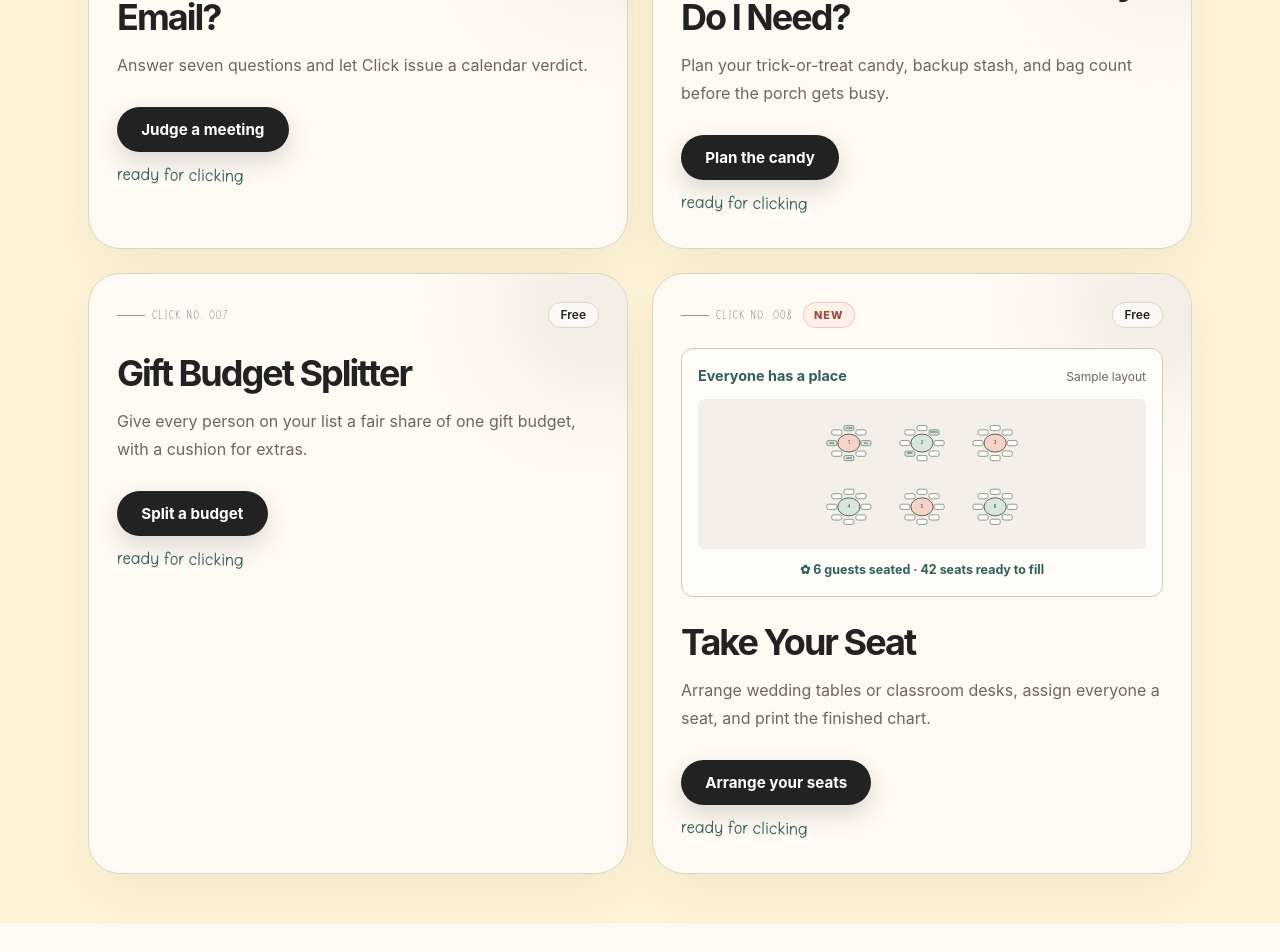
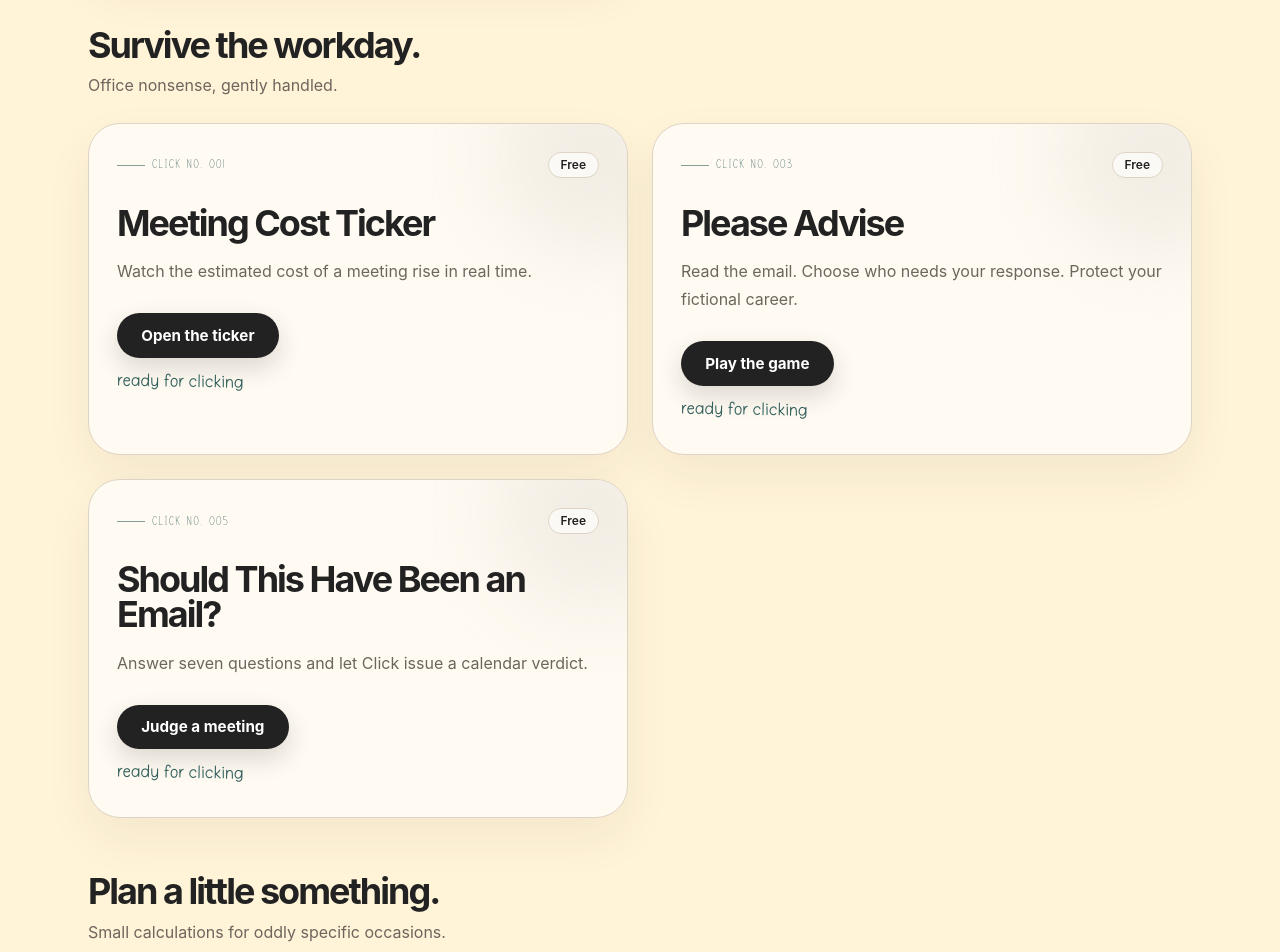
Before and after one commit to alwaysready4moore/nice-little-click-lab, a Next.js app: page /clicks in a window 1280 px wide. Shown: the part 1820-2772 px from the top of the page. Built offline with nearby package versions, Linux system fonts and the light colour scheme.

Commit message:
Organize Click catalog by visitor goal

```diff
--- a/app/clicks/page.tsx
+++ b/app/clicks/page.tsx
@@ -1,7 +1,7 @@
 import type { Metadata } from "next";
 import { ClickCard } from "@/components/clicks/ClickCard";
 import { JsonLd } from "@/components/seo/JsonLd";
-import { clicks } from "@/data/clicks";
+import { clicks, type Click } from "@/data/clicks";
 import {
   absoluteUrl,
   breadcrumbStructuredData,
@@ -107,6 +107,32 @@ const clickListStructuredData = {
   ],
 };
 
+const catalogSections: {
+  id: string;
+  category: Click["category"];
+  heading: string;
+  description: string;
+}[] = [
+  {
+    id: "personal",
+    category: "gift",
+    heading: "Make something personal.",
+    description: "For favorite people, meaningful memories, and getting everyone seated.",
+  },
+  {
+    id: "workday",
+    category: "workday",
+    heading: "Survive the workday.",
+    description: "Office nonsense, gently handled.",
+  },
+  {
+    id: "planning",
+    category: "planning",
+    heading: "Plan a little something.",
+    description: "Small calculations for oddly specific occasions.",
+  },
+];
+
 export default function ClicksPage() {
   return (
     <>
@@ -125,9 +151,28 @@ export default function ClicksPage() {
           The shelf is small on purpose. Good things are being made.
         </p>
 
-        <div className="mt-12 grid gap-6 md:grid-cols-2">
-          {clicks.map((click) => (
-            <ClickCard key={click.slug} click={click} />
+        <div className="mt-12 space-y-14">
+          {catalogSections.map((section) => (
+            <section key={section.id} aria-labelledby={`section-${section.id}`}>
+              <div className="mb-6">
+                <h2
+                  id={`section-${section.id}`}
+                  className="lab-heading text-3xl sm:text-4xl"
+                >
+                  {section.heading}
+                </h2>
+                <p className="mt-2 max-w-xl leading-7 text-[var(--muted)]">
+                  {section.description}
+                </p>
+              </div>
+              <div className="grid gap-6 md:grid-cols-2">
+                {clicks
+                  .filter((click) => click.category === section.category)
+                  .map((click) => (
+                    <ClickCard key={click.slug} click={click} />
+                  ))}
+              </div>
+            </section>
           ))}
         </div>
       </section>
```
